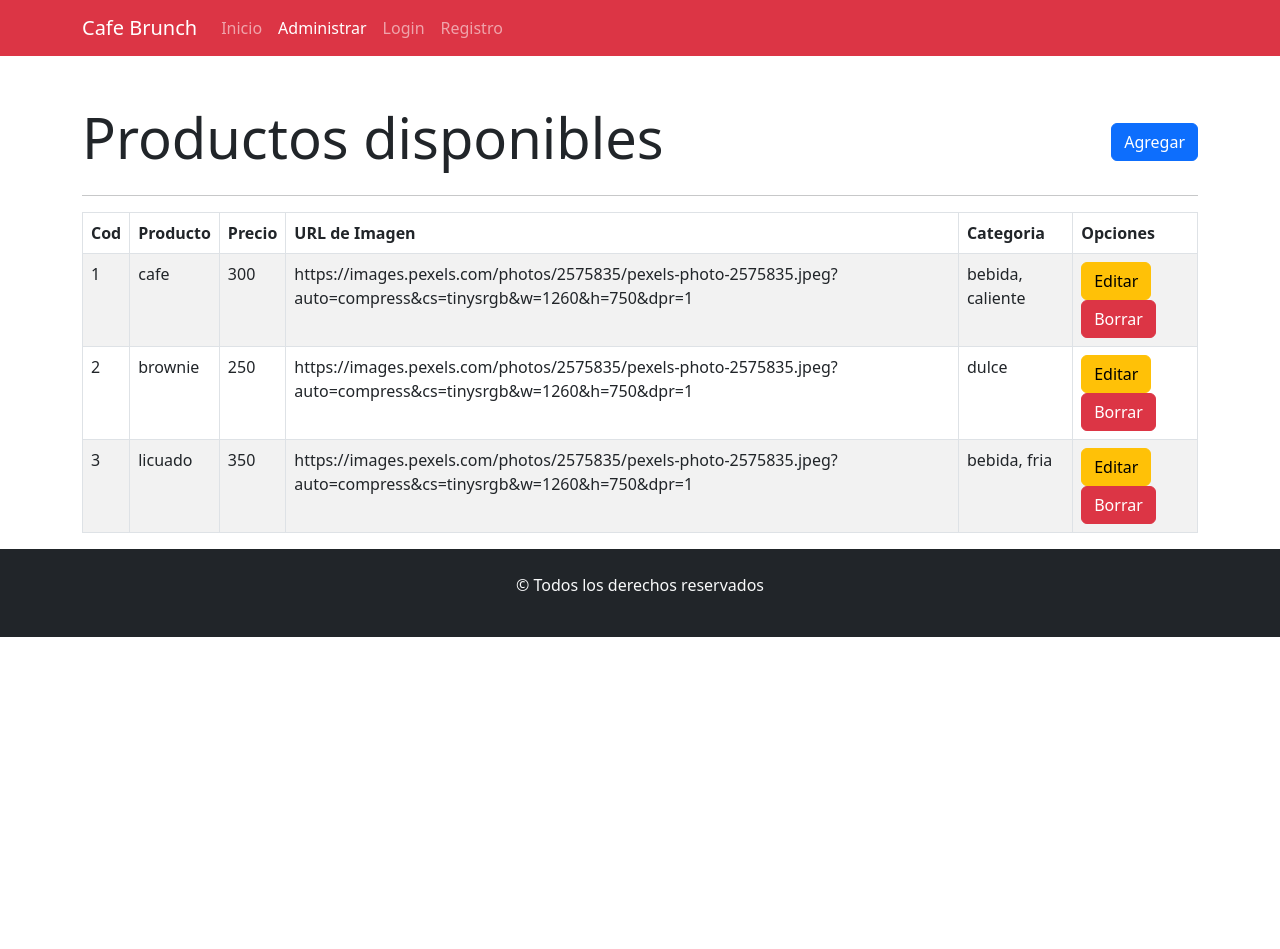
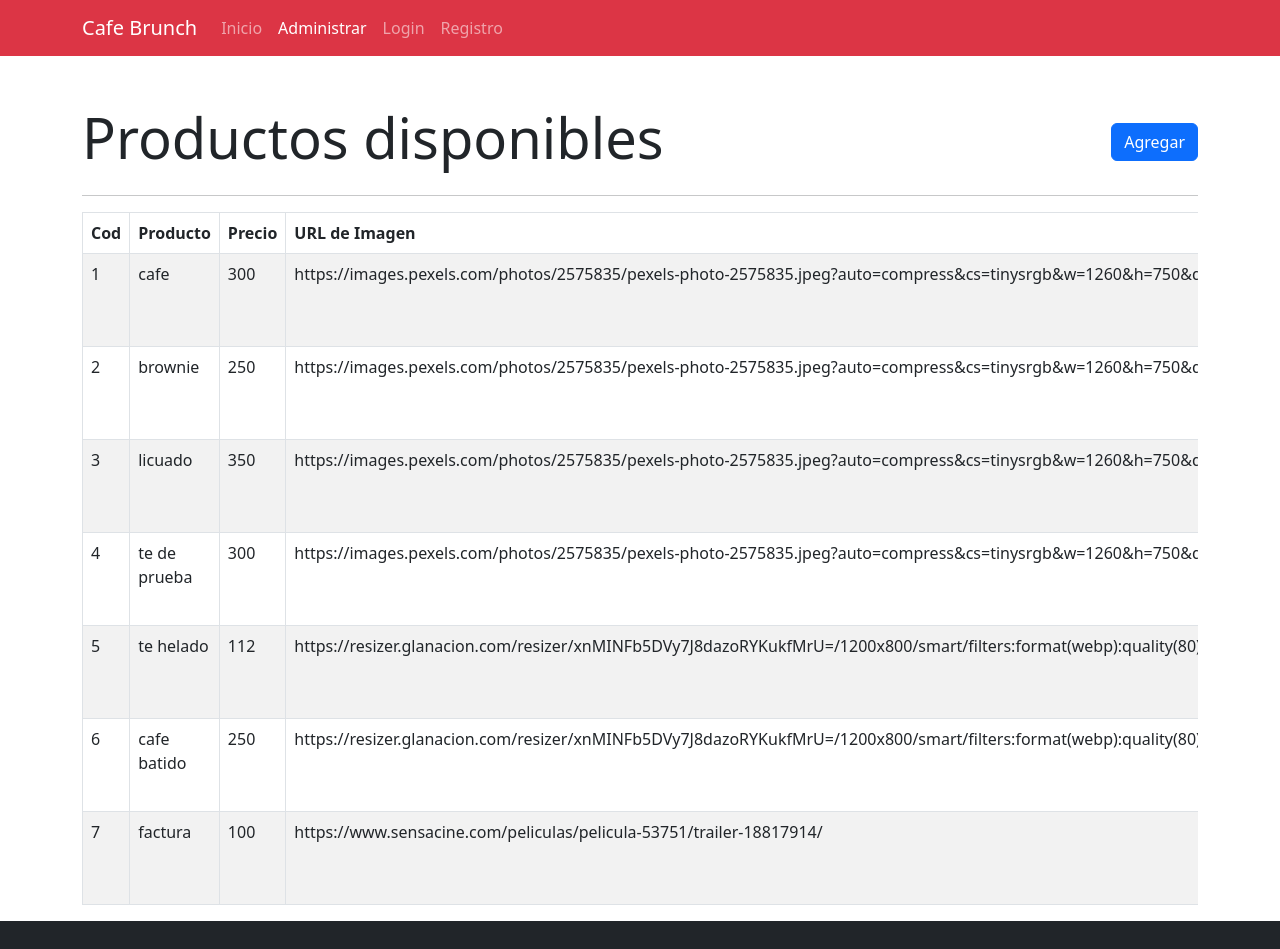
Before and after one commit to Thomyjerez/Proyecto-cafe-branch, a React (Create React App) app: page /administrador in a window 1280 px wide. Shown: the top 949 px of the page. Before the commit the page ends 800 px from the top, so only its background shows below. Built offline with nearby package versions, Linux system fonts and the light colour scheme; data requests are answered from the project's data file.

Commit message:
agregamos la peticion para crear un producto

```diff
--- a/db.json
+++ b/db.json
@@ -1,25 +1,53 @@
 {
-    "productos":[
+  "productos": [
     {
-            "nombreProducto":"cafe",
+      "nombreProducto": "cafe",
       "precio": 300,
-            "categoria":"bebida, caliente",
+      "categoria": "bebida, caliente",
       "imagen": "https://images.pexels.com/photos/2575835/pexels-photo-2575835.jpeg?auto=compress&cs=tinysrgb&w=1260&h=750&dpr=1",
       "id": 1
     },
     {
-            "nombreProducto":"brownie",
+      "nombreProducto": "brownie",
       "precio": 250,
-            "categoria":"dulce",
+      "categoria": "dulce",
       "imagen": "https://images.pexels.com/photos/2575835/pexels-photo-2575835.jpeg?auto=compress&cs=tinysrgb&w=1260&h=750&dpr=1",
       "id": 2
     },
     {
-            "nombreProducto":"licuado",
+      "nombreProducto": "licuado",
       "precio": 350,
-            "categoria":"bebida, fria",
+      "categoria": "bebida, fria",
       "imagen": "https://images.pexels.com/photos/2575835/pexels-photo-2575835.jpeg?auto=compress&cs=tinysrgb&w=1260&h=750&dpr=1",
       "id": 3
+    },
+    {
+      "nombreProducto": "te de prueba",
+      "precio": 300,
+      "categoria": "bebida, caliente",
+      "imagen": "https://images.pexels.com/photos/2575835/pexels-photo-2575835.jpeg?auto=compress&cs=tinysrgb&w=1260&h=750&dpr=1",
+      "id": 4
+    },
+    {
+      "nombreProducto": "te helado",
+      "precio": "112",
+      "imagen": "https://resizer.glanacion.com/resizer/xnMINFb5DVy7J8dazoRYKukfMrU=/1200x800/smart/filters:format(webp):quality(80)/cloud",
+      "categoria": "bebida fria",
+      "id": 5
+    },
+    {
+      "nombreProducto": "cafe batido",
+      "precio": "250",
+      "imagen": "https://resizer.glanacion.com/resizer/xnMINFb5DVy7J8dazoRYKukfMrU=/1200x800/smart/filters:format(webp):quality(80)/cloud",
+      "categoria": "bebida caliente",
+      "id": 6
+    },
+    {
+      "nombreProducto": "factura",
+      "precio": "100",
+      "imagen": "https://www.sensacine.com/peliculas/pelicula-53751/trailer-18817914/",
+      "categoria": "dulce",
+      "id": 7
     }
   ]
 }
--- a/src/components/helpers/queries.js
+++ b/src/components/helpers/queries.js
@@ -35,9 +35,8 @@ export const crearProductoAPI = async(producto)=> {
             body:JSON.stringify(producto)
 
          });
-         const listaProductos = await respuesta.json()
-        //  console.log(listaProductos)
-        return listaProductos;
+
+        return respuesta;
     }catch(error){
         console.log(error)
     }
--- a/src/components/views/producto/CrearProducto.jsx
+++ b/src/components/views/producto/CrearProducto.jsx
@@ -1,9 +1,12 @@
 import { useForm } from "react-hook-form";
 import { Form, Button } from "react-bootstrap";
+import { crearProductoAPI } from "../../helpers/queries";
+import Swal from "sweetalert2";
+import { useNavigate } from "react-router-dom";
 
 const CrearProducto = () => {
   // validacion de formulario
-  const {register, handleSubmit, formState:{errors}} =
+  const {register, handleSubmit, formState:{errors},reset} =
   useForm({
       defaultValues:{
       nombreProducto:'',
@@ -12,13 +15,28 @@ const CrearProducto = () => {
       categoria:''
     }}
   );
+  // inicializar a useNavigate
+const navegacion = useNavigate();
+
 
   const onSubmit = (datos)=>{
     // los datos ya estan validados
     console.log(datos)
     console.log('desde submit')
     // enviar los datos a la API
-
+    crearProductoAPI(datos).then((respuesta)=>{
+      if (respuesta.status === 201){
+        // el producto se creo
+        Swal.fire('Producto creado','El producto fue creado correctamente','success')
+        // para resetear los values
+        reset();
+        // redireccionar
+        navegacion('/administrador')
+      }else{
+        // mostrar un mensaje de error al usuario
+        Swal.fire('Ocurrio un error','Vuelva a intentarlo mas tarde','error')
+      }
+    })
   }
 
 
```
Lines whose indentation alone changed are shown as unchanged.
